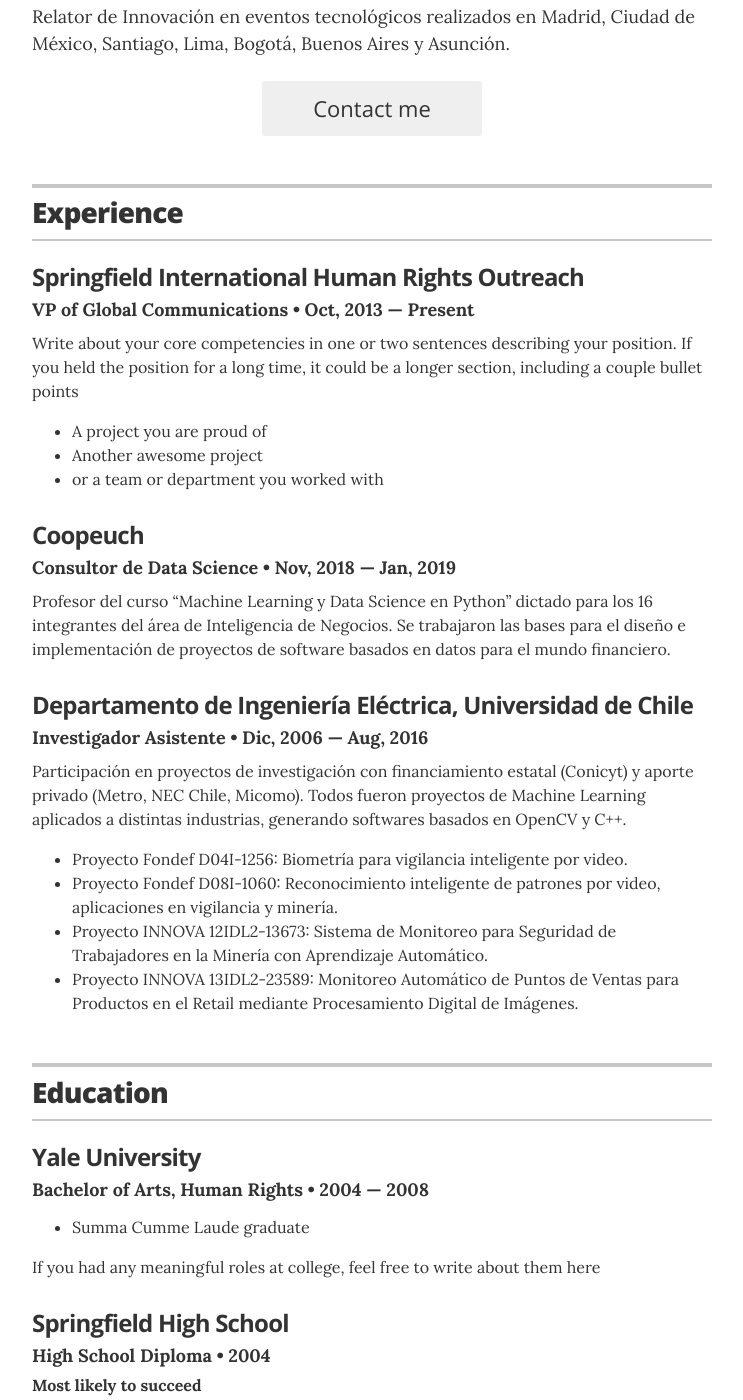
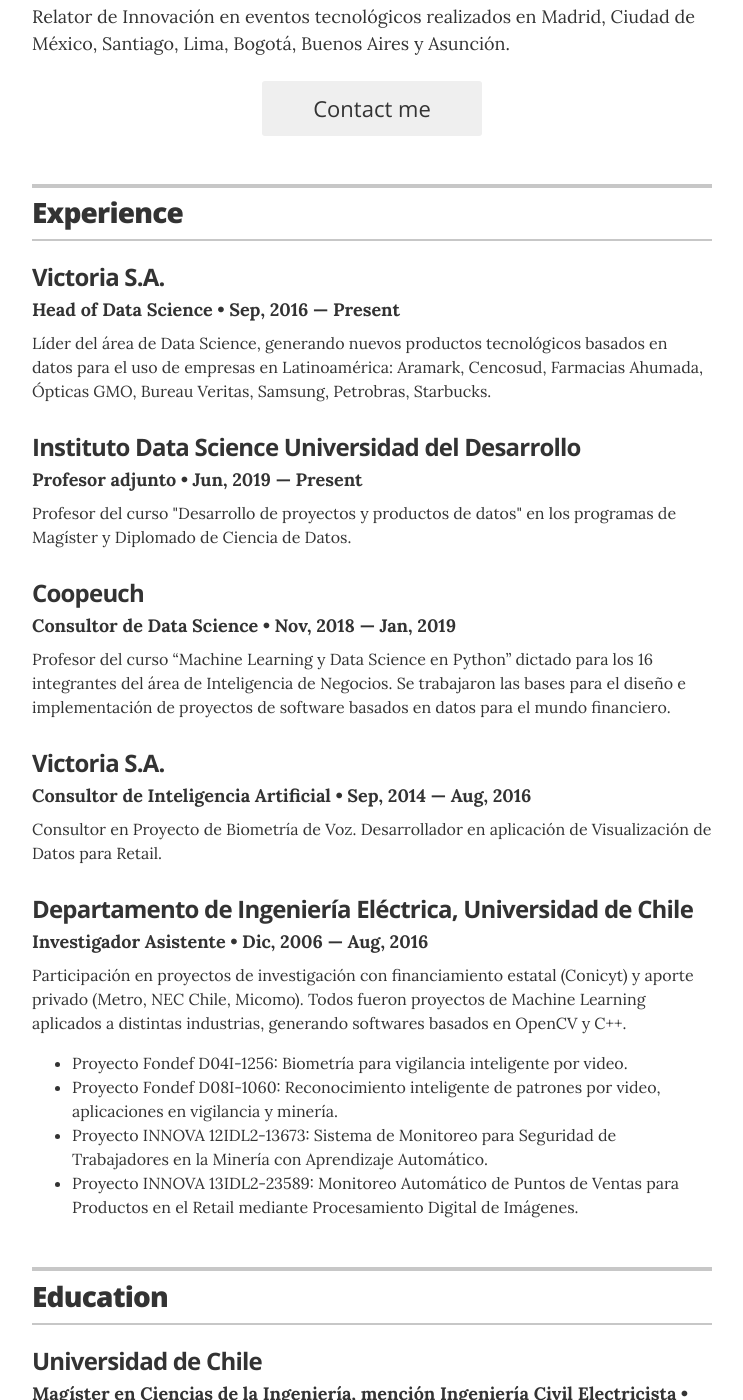
Before and after one commit to aastroza/aastroza.github.io-backup, a Jekyll site: the page built from index.html, in a window 1280 px wide and 1400 px high, scrolled down 494 px. Shown: the whole window, without its empty margins (268-1011 px from the left). Built offline with Jekyll 4.4.1, drawn with Linux system fonts in a browser that asks for light colours; some of the changed text lies outside the part shown.

Commit message:
education update

```diff
--- a/_data/education.yml
+++ b/_data/education.yml
@@ -1,13 +1,27 @@
 # Degree
-- degree: Bachelor of Arts, Human Rights
-  uni: Yale University
+- degree: Magíster en Ciencias de la Ingeniería, mención Ingeniería Civil Electricista
+  uni: Universidad de Chile
+  year: 2011 &mdash; 2015
+  #awards:
+  #  - award: Summa Cumme Laude graduate
+  summary: Santiago, Chile
+
+- degree: Ingeniería Civil Electricista
+  uni: Universidad de Chile
+  year: 2004 &mdash; 2010
+  #awards:
+  #  - award: Summa Cumme Laude graduate
+  summary: Santiago, Chile
+
+- degree: Licenciatura en Ciencias de la Ingeniería mención Ingeniería Civil Electricista
+  uni: Universidad de Chile
   year: 2004 &mdash; 2008
-  awards:
-    - award: Summa Cumme Laude graduate
-  summary: If you had any meaningful roles at college, feel free to write about them here
+  #awards:
+  #  - award: Summa Cumme Laude graduate
+  summary: Santiago, Chile
 
-- degree: High School Diploma
-  uni: Springfield High School
-  year: 2004
-  award: Most likely to succeed
-  summary: You can choose to have either a single or multiple awards
+- degree: Educación Básica y Media
+  uni: Liceo Ruiz Tagle
+  year: 1992 &mdash; 2003
+  #award: Most likely to succeed
+  summary: Santiago, Chile
--- a/_data/experience.yml
+++ b/_data/experience.yml
@@ -1,9 +1,15 @@
 # Jobs
+# GeoVictoria
+- company: Victoria S.A.
+  position: Head of Data Science
+  duration: Sep, 2016 &mdash; Present
+  summary: "Líder del área de Data Science, generando nuevos productos tecnológicos basados en datos para el uso de empresas en Latinoamérica: Aramark, Cencosud, Farmacias Ahumada, Ópticas GMO, Bureau Veritas, Samsung, Petrobras, Starbucks."
+
 # UDD
-- company: Springfield International Human Rights Outreach
-  position: VP of Global Communications
-  duration: Oct, 2013 &mdash; Present
-  summary: Write about your core competencies in one or two sentences describing your position. If you held the position for a long time, it could be a longer section, including a couple bullet points	<ul class="resume-item-list"><li>A project you are proud of</li><li>Another awesome project</li><li>or a team or department you worked with</li></ul>
+- company: Instituto Data Science Universidad del Desarrollo
+  position: Profesor adjunto
+  duration: Jun, 2019 &mdash; Present
+  summary: Profesor del curso "Desarrollo de proyectos y productos de datos" en los programas de Magíster y Diplomado de Ciencia de Datos.
 
 # Coopeuch
 - company: Coopeuch
@@ -11,6 +17,11 @@
   duration:  Nov, 2018 &mdash; Jan, 2019
   summary: Profesor del curso “Machine Learning y Data Science en Python” dictado para los 16 integrantes del área de Inteligencia de Negocios. Se trabajaron las bases para el diseño e implementación de proyectos de software basados en datos para el mundo financiero.
 
+# GeoVictoria
+- company: Victoria S.A.
+  position: Consultor de Inteligencia Artificial
+  duration:  Sep, 2014 &mdash; Aug, 2016
+  summary: Consultor en Proyecto de Biometría de Voz. Desarrollador en aplicación de Visualización de Datos para Retail.
 
 # U de Chile
 - company: Departamento de Ingeniería Eléctrica, Universidad de Chile
--- a/_data/projects.yml
+++ b/_data/projects.yml
@@ -12,13 +12,18 @@
   #image_name: "placeholder"
 
 # Tmetrics
+- project: Tmetrics
+  role: Founder & Developer
+  duration: 2019
+  url: "https://www.elmostrador.cl/agenda-pais/2019/06/11/desafio-tech-and-the-city-los-proyectos-que-buscan-hacer-de-nuestras-ciudades-un-mejor-lugar-para-vivir/"
+  description:
 
 # PokeAlertas
 - project: PokeAlertas
   role: Creator & Developer
   duration: 2016
   url: "https://twitter.com/PokeAlertasSCL"
-  description: Visualization project about public transport and segregation in Santiago, Chile.
+  description:
   image_path: "images/alertas_pokemonPNG.PNG"
   image_name: "pokemon-alertas"
 
@@ -36,6 +41,6 @@
   role: Co-author
   duration: 2014
   url: "https://rkga.tumblr.com/"
-  description: Visualization project about public transport and segregation in Santiago, Chile.
-  image_path: "images/2014-sf-matchups-clusters.png"
-  image_name: "matchups-clusters"
+  description:
+  #image_path: "images/2014-sf-matchups-clusters.png"
+  #image_name: "matchups-clusters"
```
